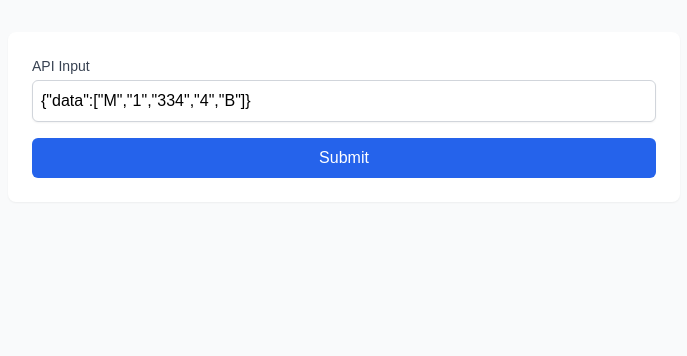
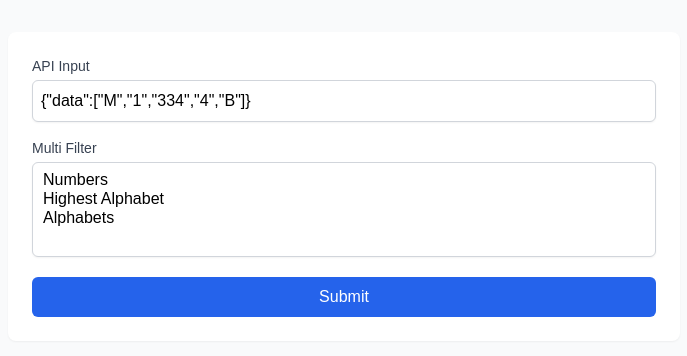
Before and after one commit to PradeepSahhu/Bajaj, a Next.js app in the folder client/: page / in a window 1280 px wide. Shown: the top 356 px of the page, without its empty margins (296-983 px from the left). Built offline with nearby package versions, Linux system fonts and the light colour scheme.

Commit message:
completed

```diff
--- a/client/app/page.js
+++ b/client/app/page.js
@@ -64,14 +64,12 @@ export default function BFHLPage() {
     }
   };
 
-  const handleOptionChange = (option) => {
-    setSelectedOptions((prevSelected) => {
-      if (prevSelected.includes(option)) {
-        return prevSelected.filter((item) => item !== option);
-      } else {
-        return [...prevSelected, option];
-      }
-    });
+  const handleOptionChange = (e) => {
+    const options = Array.from(
+      e.target.selectedOptions,
+      (option) => option.value
+    );
+    setSelectedOptions(options);
   };
 
   const getFilteredResponse = () => {
@@ -119,6 +117,24 @@ export default function BFHLPage() {
                 />
               </div>
 
+              <div>
+                <label className="block text-sm font-medium text-gray-700 mb-1">
+                  Multi Filter
+                </label>
+                <select
+                  multiple
+                  className="w-full p-2 border border-gray-300 rounded-md shadow-sm focus:ring-blue-500 focus:border-blue-500"
+                  value={selectedOptions}
+                  onChange={handleOptionChange}
+                >
+                  {filterOptions.map((option) => (
+                    <option key={option.value} value={option.value}>
+                      {option.label}
+                    </option>
+                  ))}
+                </select>
+              </div>
+
               <button
                 className="w-full bg-blue-600 text-white py-2 px-4 rounded-md hover:bg-blue-700 focus:outline-none focus:ring-2 focus:ring-blue-500 focus:ring-offset-2"
                 onClick={handleSubmit}
@@ -136,30 +152,6 @@ export default function BFHLPage() {
           {/* Filter and Response Section */}
           {response && (
             <div className="bg-white shadow-sm rounded-lg p-6 space-y-4">
-              <div>
-                <label className="block text-sm font-medium text-gray-700 mb-2">
-                  Multi Filter
-                </label>
-                <div className="space-x-2">
-                  {filterOptions.map((option) => (
-                    <button
-                      key={option.value}
-                      onClick={() => handleOptionChange(option.value)}
-                      className={`inline-flex items-center px-3 py-1 rounded-md text-sm ${
-                        selectedOptions.includes(option.value)
-                          ? "bg-blue-100 text-blue-700"
-                          : "bg-gray-100 text-gray-700"
-                      } hover:bg-blue-50`}
-                    >
-                      {option.label}
-                      {selectedOptions.includes(option.value) && (
-                        <span className="ml-1">✕</span>
-                      )}
-                    </button>
-                  ))}
-                </div>
-              </div>
-
               {selectedOptions.length > 0 && (
                 <div>
                   <h3 className="text-sm font-medium text-gray-700 mb-2">
```
